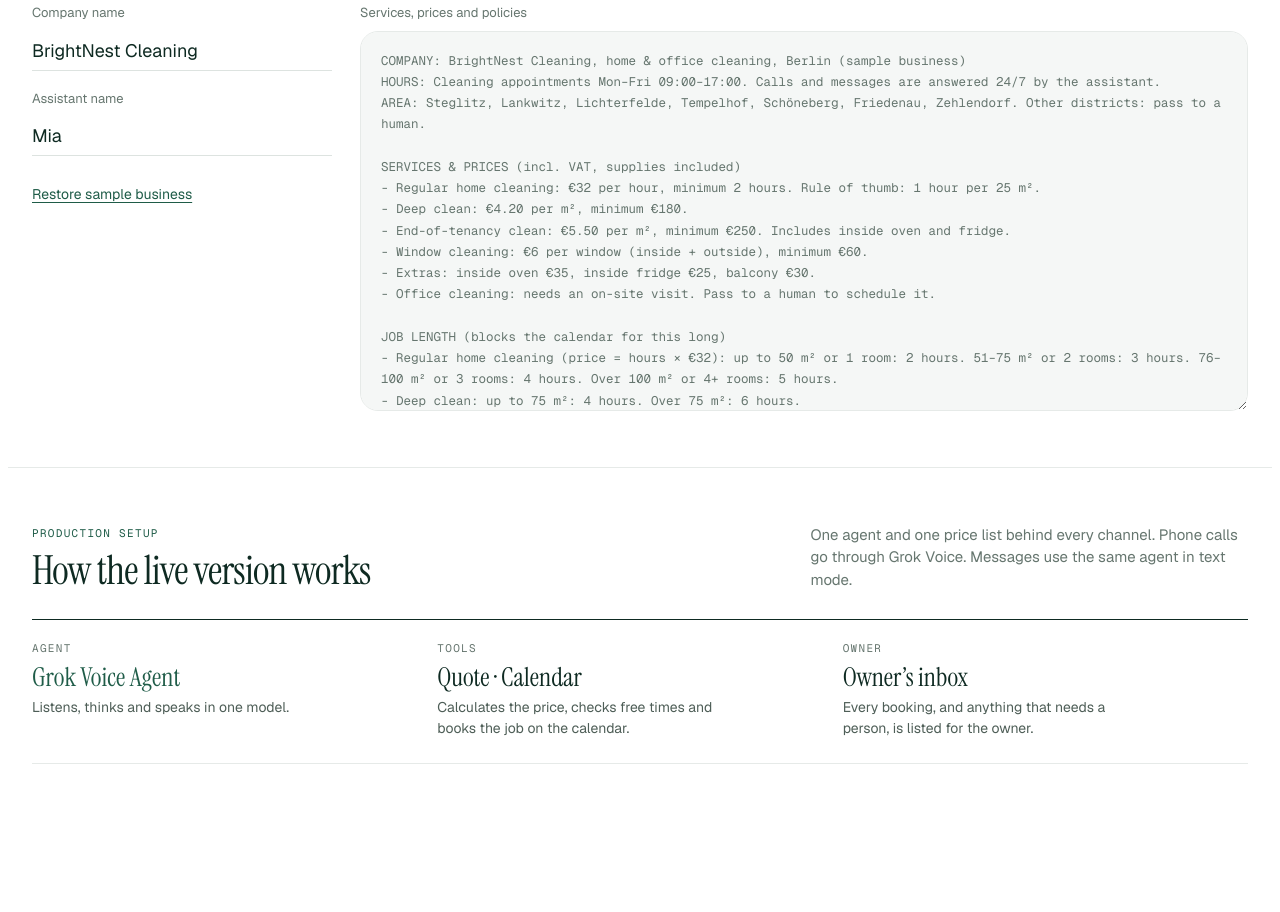
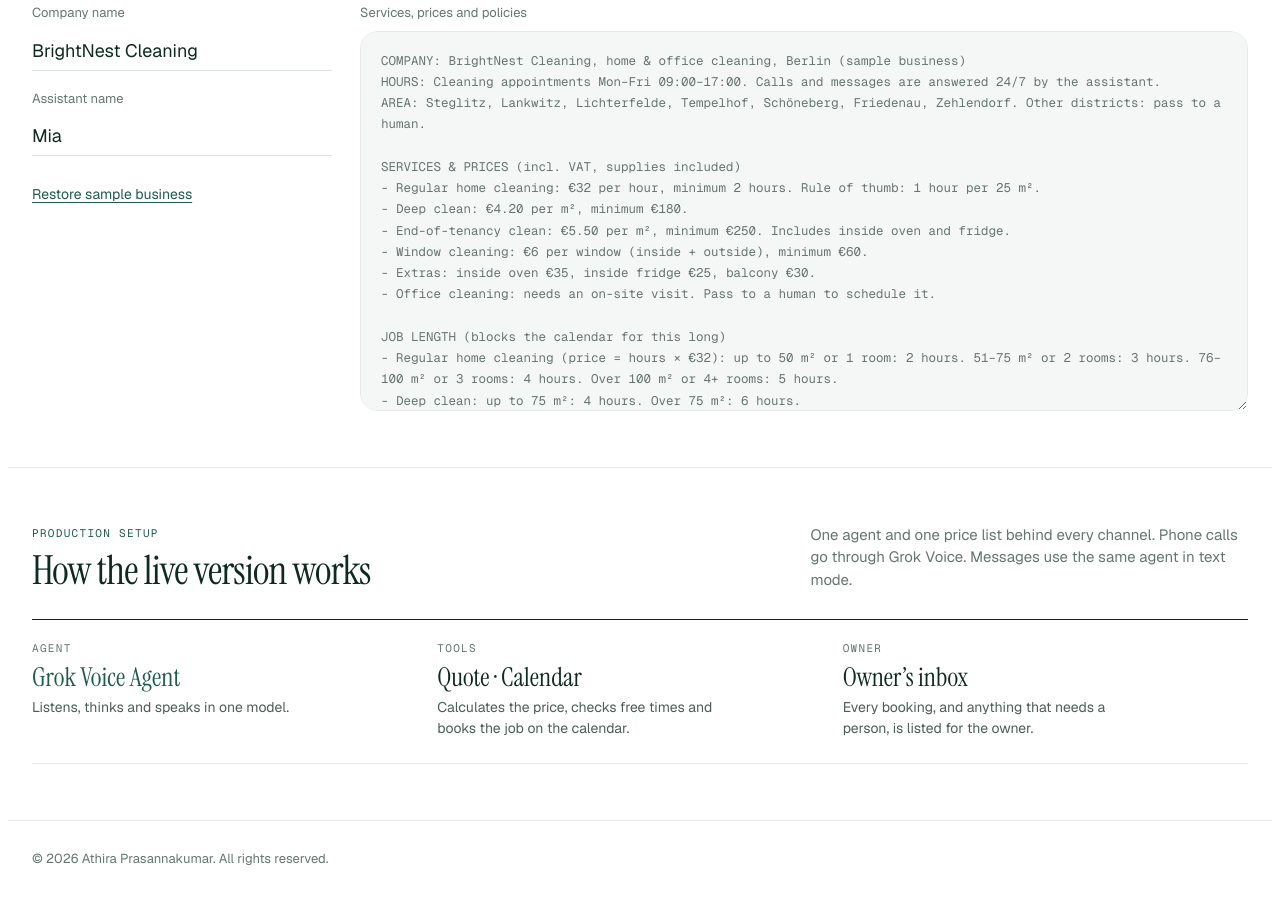
Before and after one commit to AthiraPKumar/brightnest-front-desk, a plain HTML site: page artifact/artifact-source.html in a window 1280 px wide. Shown: the part 1217-2129 px from the top of the page. Before the commit the page ends 2045 px from the top, so only its background shows below. Drawn offline with nearby package versions, Linux system fonts and the light colour scheme.

Commit message:
Add a copyright line to the footer
Co-Authored-By: Claude Opus 5.5 <noreply@anthropic.com>

```diff
--- a/artifact/artifact-source.html
+++ b/artifact/artifact-source.html
@@ -162,6 +162,7 @@ textarea#kb{background:var(--frost);border:1px solid var(--line);border-radius:1
 .step b{font-family:var(--serif);font-weight:400;font-size:26px;line-height:1.1}
 .step p{margin:0;color:var(--body-ink);font-size:14px;line-height:21px;max-width:30ch}
 .step.core b{color:var(--pine)}
+footer{padding-block:28px 40px;color:var(--lichen);font-size:13px;border-top:1px solid var(--line)}
 </style>
 
 <nav class="gutter"><div class="inner">
@@ -255,6 +256,7 @@ textarea#kb{background:var(--frost);border:1px solid var(--line);border-radius:1
   </div>
 </div></section>
 
+<footer class="gutter"><div class="inner">© 2026 Athira Prasannakumar. All rights reserved.</div></footer>
 
 <script>
 (function(){
```
Also changed, not shown: index.html (+2 -0 lines).
